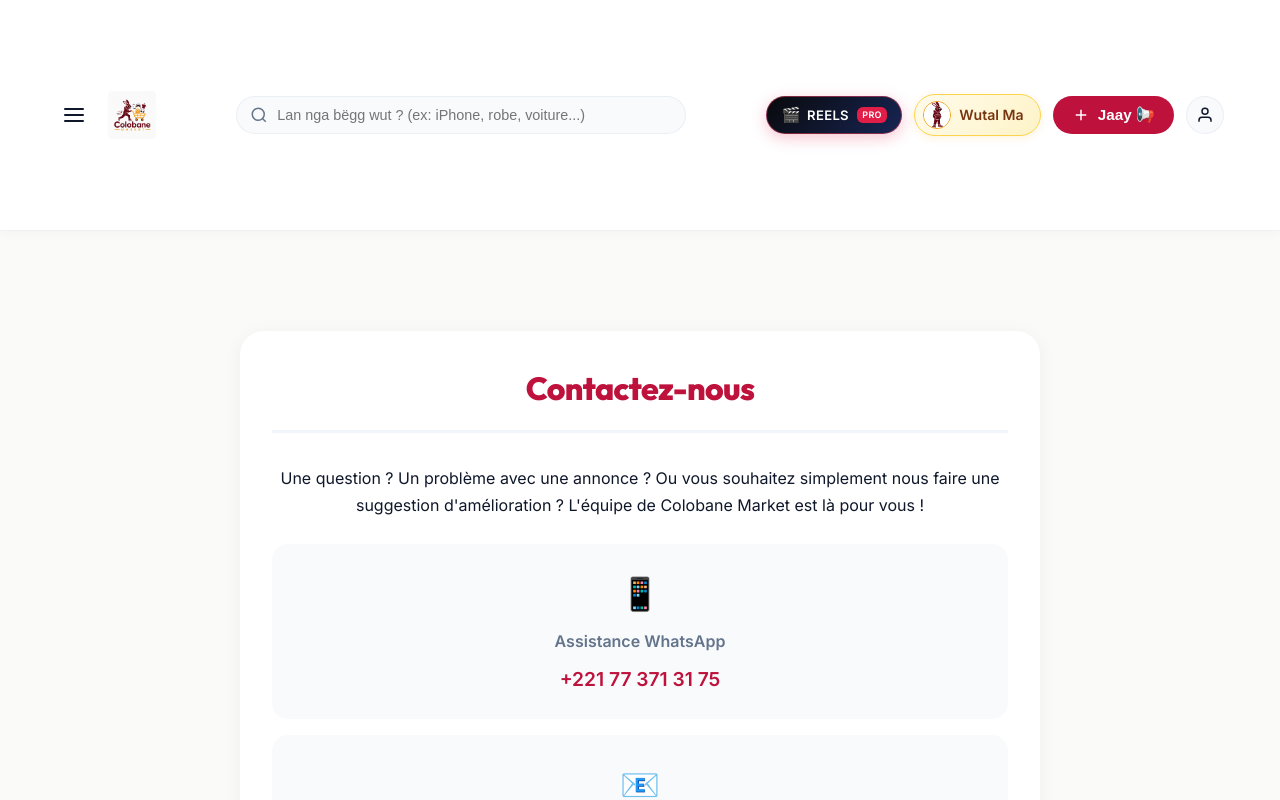
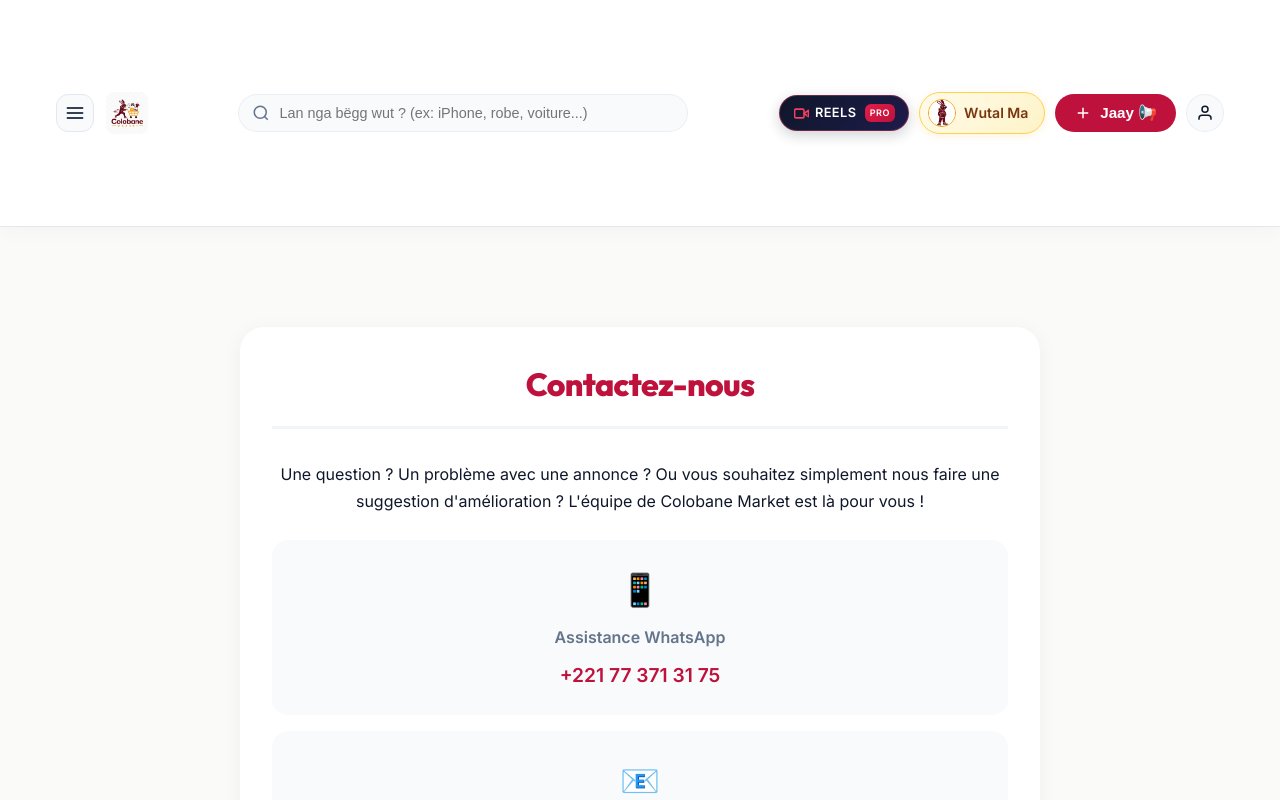
Before and after one commit to colways27-cell/colobane-market, a React (Vite) app: page /contact in a window 1280 px wide. Shown: the top 800 px of the page. Built offline with nearby package versions, Linux system fonts and the light colour scheme.

Commit message:
style: redesign header navbar with vector icons and modern glassmorphism aesthetic

```diff
--- a/src/components/Navbar.jsx
+++ b/src/components/Navbar.jsx
@@ -103,22 +103,22 @@ const Navbar = () => {
 
   return (
     <>
-      <header className="navbar-header" style={{ position: 'sticky', top: 0, zIndex: 100, background: 'white', borderBottom: '1px solid var(--border-color)', boxShadow: '0 2px 10px rgba(0,0,0,0.03)' }}>
-        <div className="section-container" style={{ display: 'flex', alignItems: 'center', justifyContent: 'space-between', height: '70px', padding: '0 1rem' }}>
+      <header className="navbar-header" style={{ position: 'sticky', top: 0, zIndex: 100, background: 'rgba(255, 255, 255, 0.96)', backdropFilter: 'blur(12px)', borderBottom: '1px solid #E2E8F0', boxShadow: '0 4px 20px rgba(0,0,0,0.03)' }}>
+        <div className="section-container" style={{ display: 'flex', alignItems: 'center', justifyContent: 'space-between', height: '66px', padding: '0 1rem' }}>
 
           {/* Left: Logo */}
-          <div style={{ display: 'flex', alignItems: 'center', gap: '1rem' }}>
+          <div style={{ display: 'flex', alignItems: 'center', gap: '0.75rem' }}>
             <button
               className="active-scale"
               onClick={handleMenuClick}
-              style={{ background: 'none', border: 'none', cursor: 'pointer', padding: '6px', color: 'var(--text-main)', display: 'flex', alignItems: 'center', justifyContent: 'center' }}
+              style={{ background: '#F8FAFC', border: '1px solid #E2E8F0', borderRadius: '12px', cursor: 'pointer', padding: '8px', color: '#334155', display: 'flex', alignItems: 'center', justifyContent: 'center' }}
               aria-label="Menu"
             >
-              <svg width="24" height="24" viewBox="0 0 24 24" fill="none" stroke="currentColor" strokeWidth="2" strokeLinecap="round" strokeLinejoin="round"><line x1="3" y1="12" x2="21" y2="12"></line><line x1="3" y1="6" x2="21" y2="6"></line><line x1="3" y1="18" x2="21" y2="18"></line></svg>
+              <svg width="20" height="20" viewBox="0 0 24 24" fill="none" stroke="currentColor" strokeWidth="2.2" strokeLinecap="round" strokeLinejoin="round"><line x1="3" y1="12" x2="21" y2="12"></line><line x1="3" y1="6" x2="21" y2="6"></line><line x1="3" y1="18" x2="21" y2="18"></line></svg>
             </button>
 
             <Link to="/" style={{ display: 'flex', alignItems: 'center', textDecoration: 'none' }}>
-              <img src="/image marque.jpg" alt="Colobane Market" style={{ height: '48px', objectFit: 'contain', borderRadius: '4px' }} />
+              <img src="/image marque.jpg" alt="Colobane Market" style={{ height: '42px', objectFit: 'contain', borderRadius: '8px' }} />
             </Link>
           </div>
 
@@ -138,7 +138,7 @@ const Navbar = () => {
           </div>
 
           {/* Right: Publish Button & Profile */}
-          <div style={{ display: 'flex', alignItems: 'center', gap: '0.75rem' }}>
+          <div style={{ display: 'flex', alignItems: 'center', gap: '0.6rem' }}>
             <Link
               to="/reels"
               className="active-scale hover-lift"
@@ -146,21 +146,21 @@ const Navbar = () => {
                 display: 'flex',
                 alignItems: 'center',
                 gap: '0.4rem',
-                background: 'linear-gradient(135deg, #09090B 0%, #172554 100%)',
+                background: 'linear-gradient(135deg, #0F172A 0%, #1E1B4B 100%)',
                 color: '#FFFFFF',
-                padding: '0.4rem 0.9rem',
-                borderRadius: 'var(--radius-pill)',
-                fontWeight: '900',
+                padding: '0.42rem 0.85rem',
+                borderRadius: '999px',
+                fontWeight: '800',
                 textDecoration: 'none',
-                border: '1px solid rgba(244, 63, 94, 0.5)',
-                fontSize: '0.82rem',
-                boxShadow: '0 4px 15px rgba(225, 29, 72, 0.25)',
-                letterSpacing: '0.3px'
+                border: '1px solid rgba(244, 63, 94, 0.4)',
+                fontSize: '0.8rem',
+                boxShadow: '0 4px 14px rgba(15, 23, 42, 0.2)',
+                letterSpacing: '0.4px'
               }}
             >
-              <span style={{ fontSize: '15px' }}>🎬</span>
+              <svg width="15" height="15" viewBox="0 0 24 24" fill="none" stroke="#F43F5E" strokeWidth="2.5" strokeLinecap="round" strokeLinejoin="round"><polygon points="23 7 16 12 23 17 23 7"></polygon><rect x="1" y="5" width="15" height="14" rx="2" ry="2"></rect></svg>
               <span>REELS</span>
-              <span style={{ background: '#E11D48', color: '#FFF', fontSize: '9px', fontWeight: 900, padding: '1px 5px', borderRadius: '6px', marginLeft: '2px' }}>PRO</span>
+              <span style={{ background: 'linear-gradient(135deg, #E11D48, #BE123C)', color: '#FFF', fontSize: '9px', fontWeight: 900, padding: '2px 5px', borderRadius: '6px', marginLeft: '2px', letterSpacing: '0.5px' }}>PRO</span>
             </Link>
 
             <Link
@@ -191,7 +191,7 @@ const Navbar = () => {
                   className="active-scale"
                   style={{
                     background: '#F8FAFC',
-                    border: '1px solid var(--border-color)',
+                    border: '1px solid #E2E8F0',
                     width: '38px',
                     height: '38px',
                     borderRadius: '50%',
@@ -203,18 +203,18 @@ const Navbar = () => {
                   }}
                   aria-label="Notifications"
                 >
-                  <span style={{ fontSize: '18px' }}>🔔</span>
+                  <svg width="18" height="18" viewBox="0 0 24 24" fill="none" stroke="#475569" strokeWidth="2" strokeLinecap="round" strokeLinejoin="round"><path d="M18 8A6 6 0 0 0 6 8c0 7-3 9-3 9h18s-3-2-3-9"/><path d="M13.73 21a2 2 0 0 1-3.46 0"/></svg>
                   {unreadCount > 0 && (
                     <span style={{
                       position: 'absolute',
-                      top: '-2px',
-                      right: '-2px',
+                      top: '0px',
+                      right: '0px',
                       background: '#E11D48',
                       color: 'white',
                       fontSize: '10px',
                       fontWeight: 900,
-                      width: '18px',
-                      height: '18px',
+                      width: '16px',
+                      height: '16px',
                       borderRadius: '50%',
                       display: 'flex',
                       alignItems: 'center',
```
